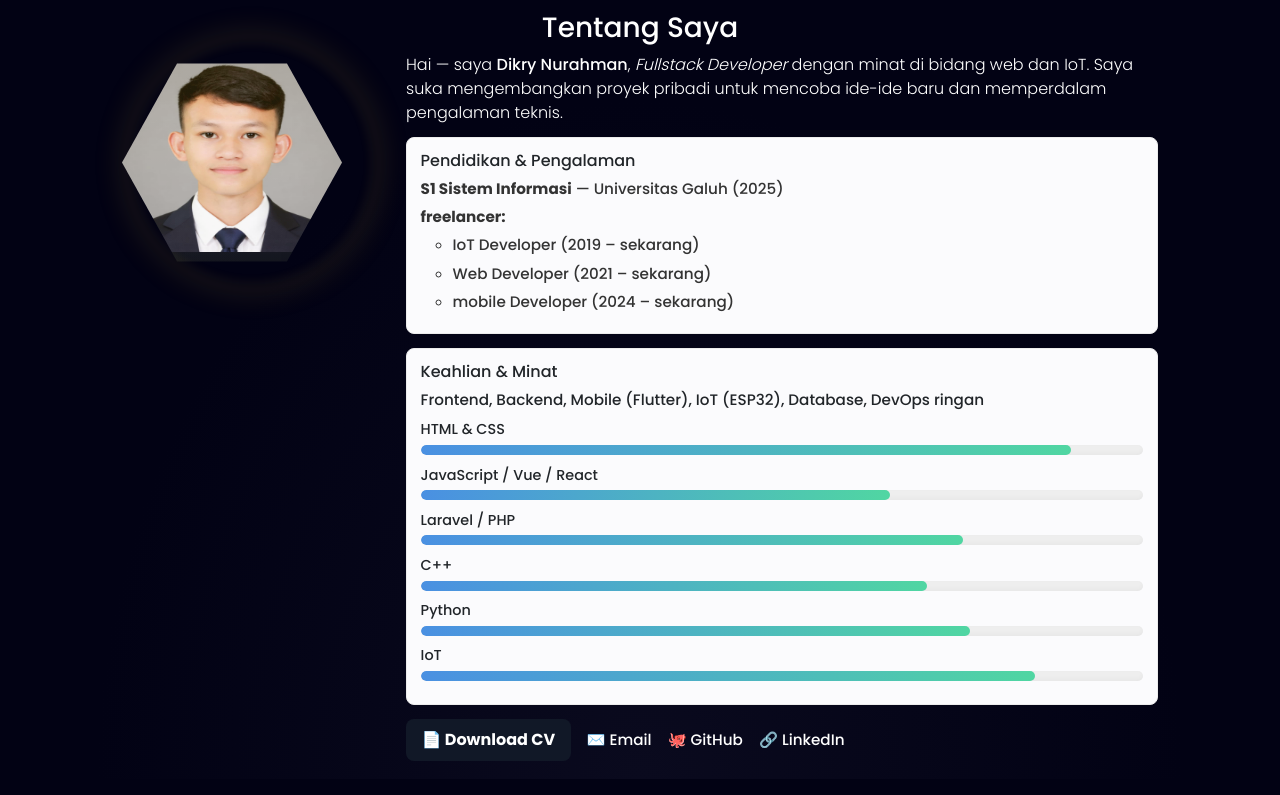
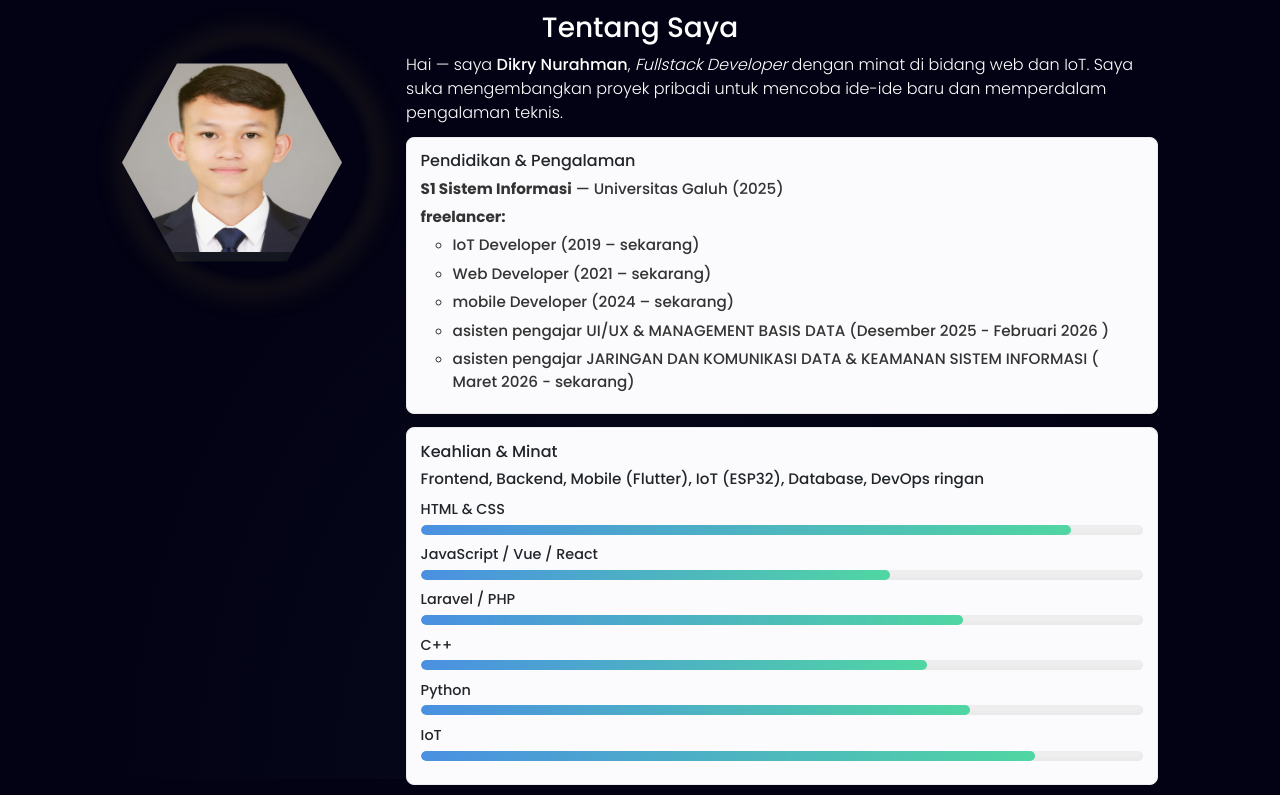
Before and after one commit to Dikry720p/dikry.nurahman, a plain HTML site: page index.html in a window 1280 px wide. Shown: the part 821-1616 px from the top of the page. Drawn offline with nearby package versions, Linux system fonts and the light colour scheme.

Commit message:
Add teaching assistant roles to experience list

```diff
--- a/index.html
+++ b/index.html
@@ -101,6 +101,8 @@
                   <li>IoT Developer (2019 – sekarang)</li>
                   <li>Web Developer (2021 – sekarang)</li>
                   <li>mobile Developer (2024 – sekarang)</li>
+                  <li>asisten pengajar UI/UX & MANAGEMENT BASIS DATA (Desember 2025 - Februari 2026 )</li>
+                  <li>asisten pengajar JARINGAN DAN KOMUNIKASI DATA & KEAMANAN SISTEM INFORMASI ( Maret 2026 - sekarang)</li>
                 </ul>
             </ul>
           </div>
```
